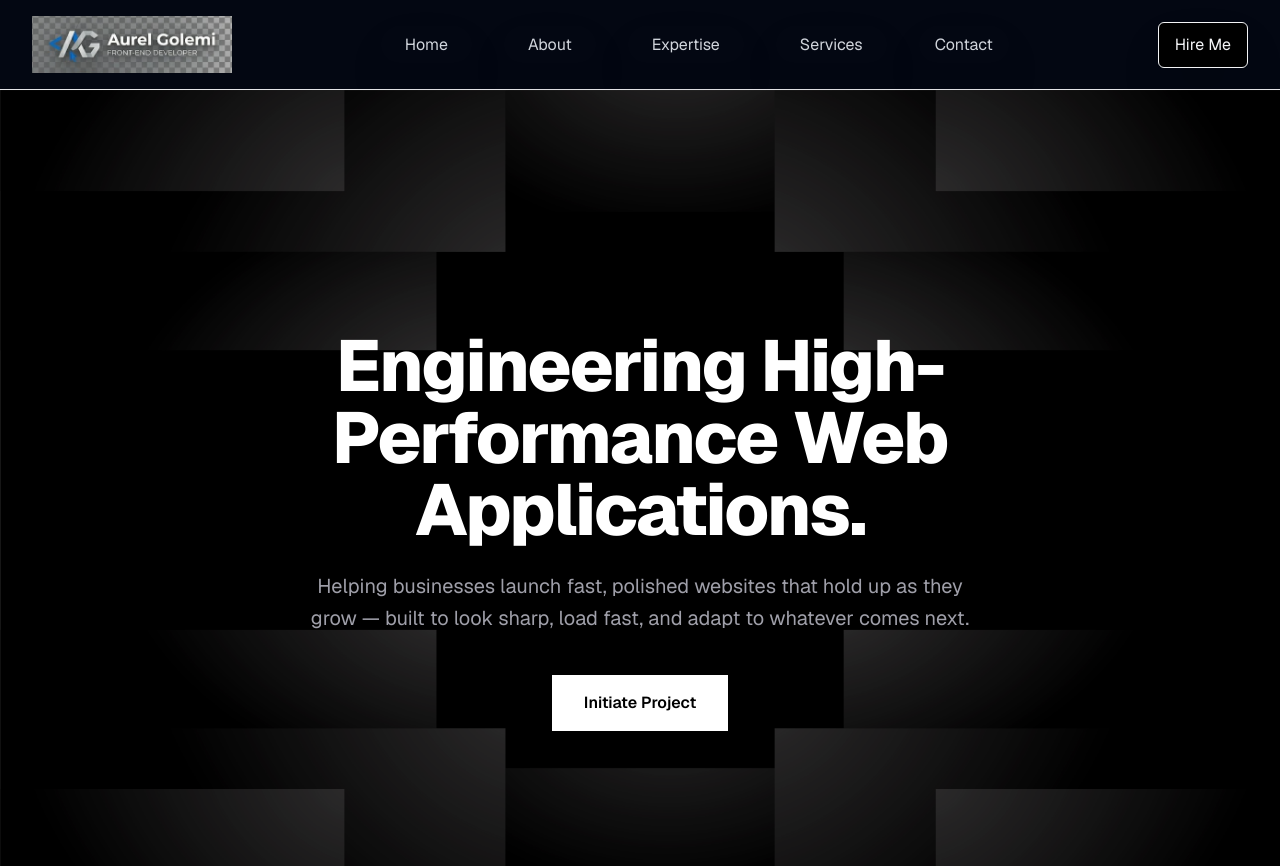
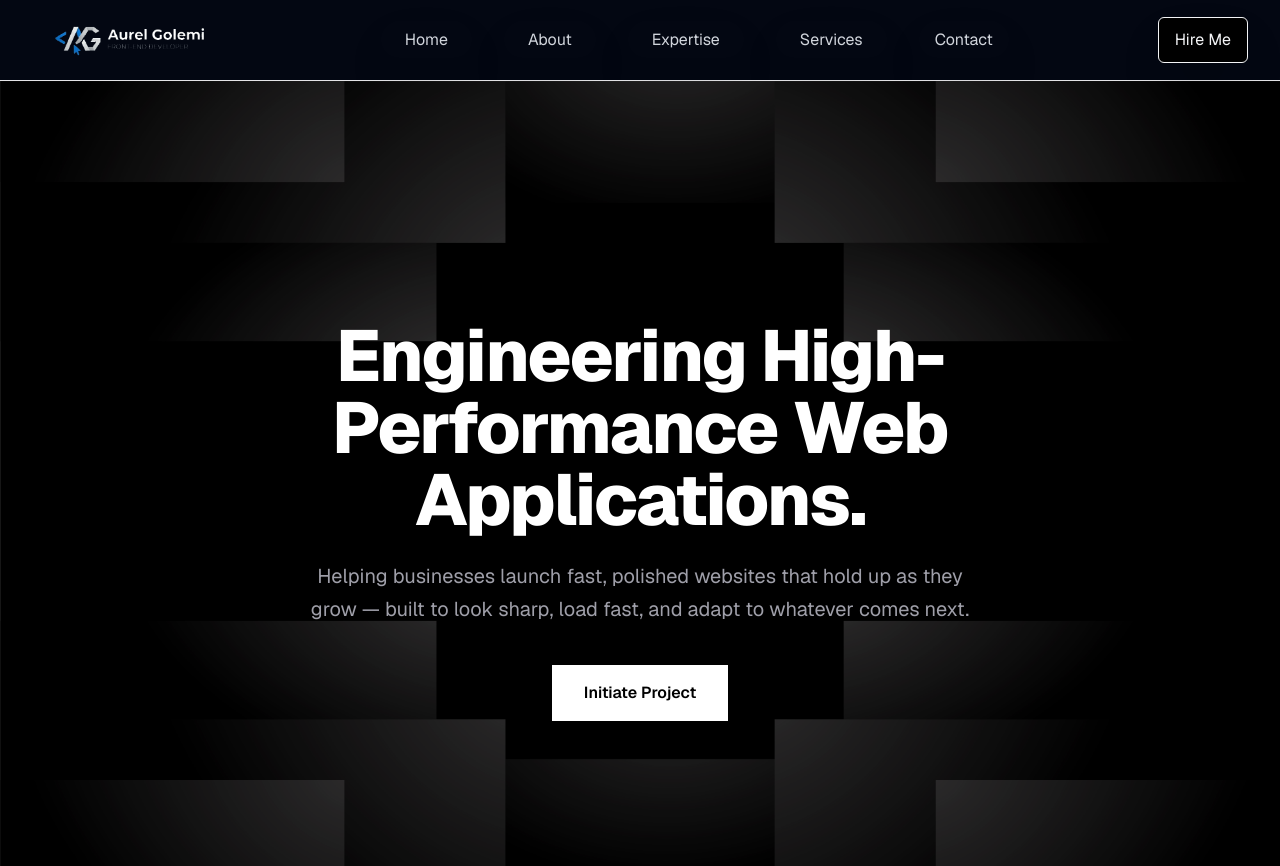
Before and after one commit to AurelGolemi/Aurel-Golemi-Pro-Website, a Next.js app: page / in a window 1280 px wide. Shown: the top 866 px of the page. Built offline with nearby package versions, Linux system fonts and the light colour scheme.

Commit message:
Changed Header Logo

```diff
--- a/app/components/Header.tsx
+++ b/app/components/Header.tsx
@@ -14,7 +14,7 @@ export function Header() {
           Aurel Golemi
         </h1> */}
         <Image
-          src="/Aurel_Golemi_Logo.png"
+          src="/Aurel_Golemi_Professional_Web_Logo_Header_2.png"
           alt="Aurel Golemi Logo"
           width={200}
           height={100}
```
Also changed, not shown: public/Aurel_Golemi_Logo.png (deleted), public/Aurel_Golemi_Professional_Web_Logo_Header_2.png (added).
